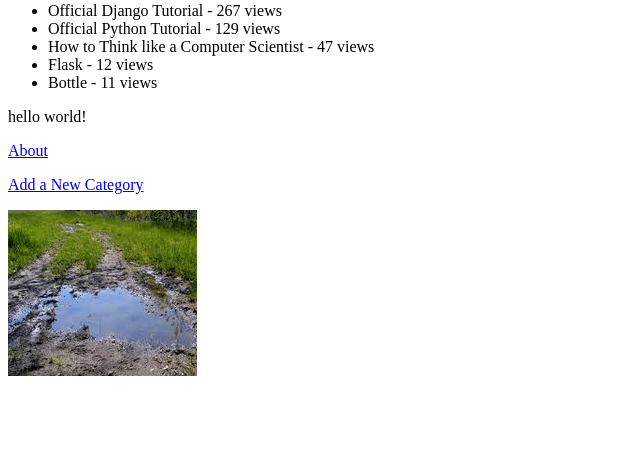
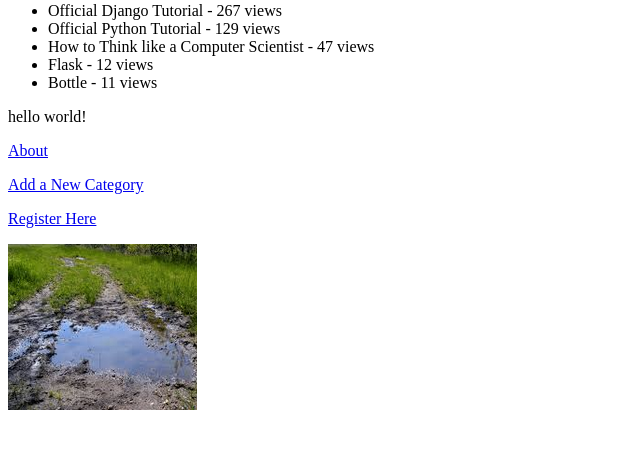
Before and after one commit to JosephLeon/tango-with-django, a Django app: page /rango/ in a window 1280 px wide. Shown: the part 268-717 px from the top of the page, without its empty margins (0-640 px from the left). Run offline with Django 3.2, Linux system fonts and the light colour scheme; data comes from the database, SQL or seed files in the repository.

```diff
--- a/rango/templates/rango/index.html
+++ b/rango/templates/rango/index.html
@@ -34,6 +34,7 @@
         <p><a href="/rango/about/">About</a><br /></p>
         <p><a href="/rango/add_category/">Add a New Category</a></p>
         <!-- <p><a href="/rango/add_page/">Add a New Page</a></p> -->
+        <p><a href="/rango/register/">Register Here</a></p>
         <img src="{% static "images/mudpuddle.png" %}" alt="">
     </body>
 
```
